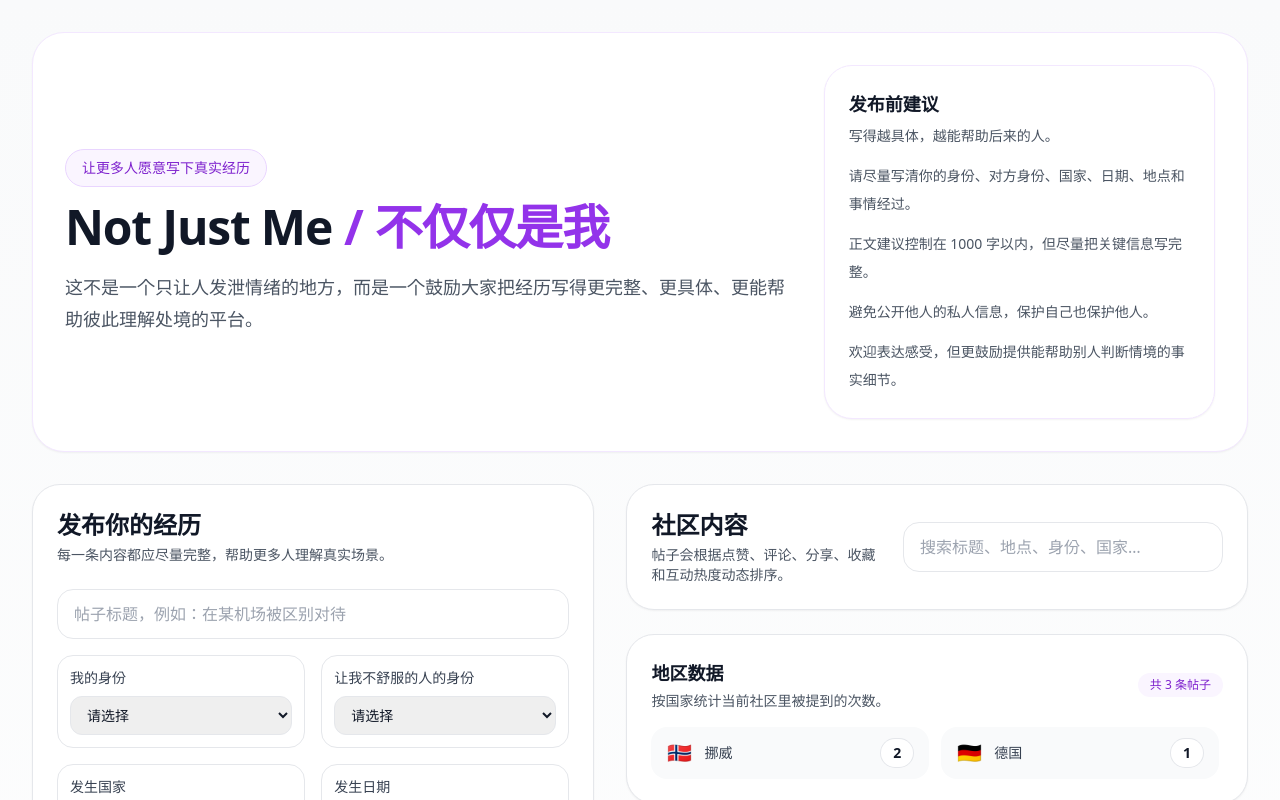
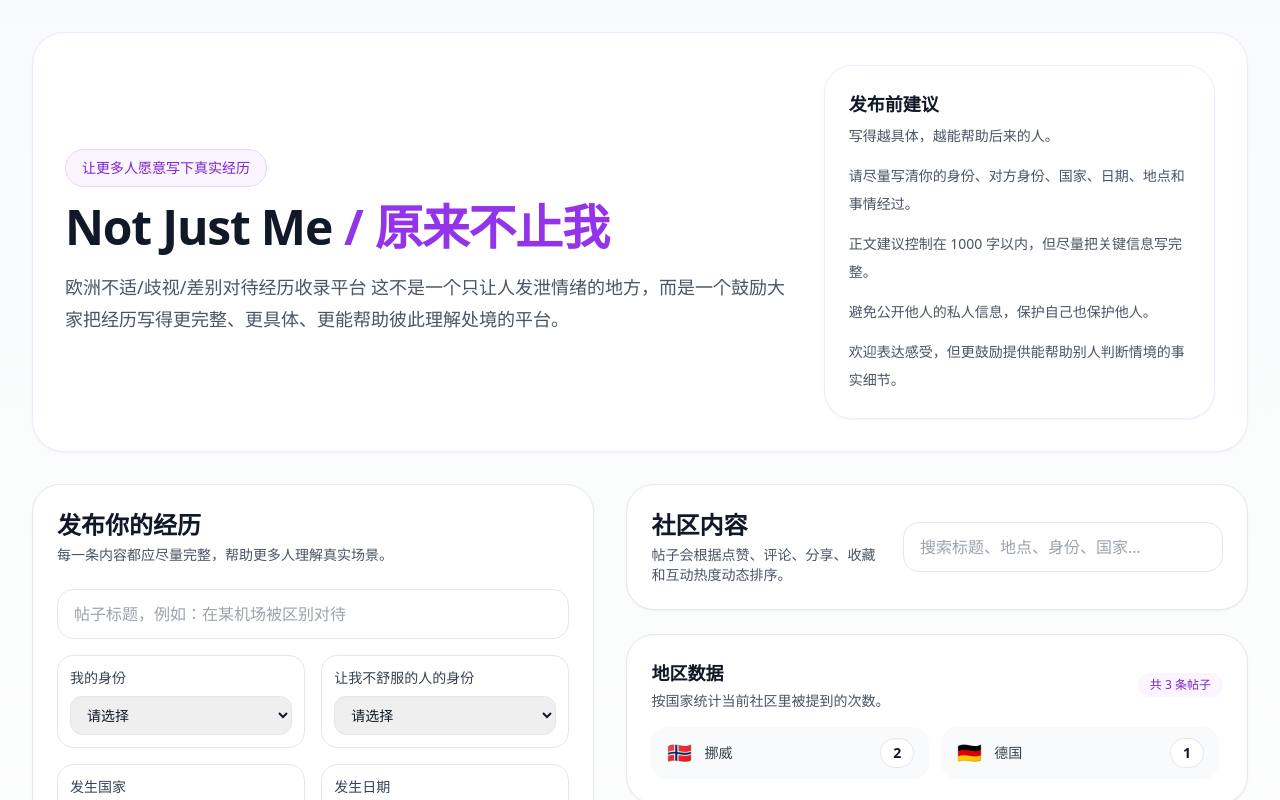
Before and after one commit to contactnotjustme-wq/Notjustme.app, a Next.js app: page / in a window 1280 px wide. Shown: the top 800 px of the page. Built offline with nearby package versions, Linux system fonts and the light colour scheme.

Commit message:
Update index.js

```diff
--- a/pages/index.js
+++ b/pages/index.js
@@ -563,10 +563,11 @@ export default function NotJustMeWebsite() {
               <h1 className="text-4xl font-black tracking-tight sm:text-5xl">
                 <span className="text-gray-900">Not Just Me</span>
                 <span className="mx-3 text-purple-600">/</span>
-                <span className="text-purple-600">不仅仅是我</span>
+                <span className="text-purple-600">原来不止我</span>
               </h1>
               <p className="mt-5 max-w-3xl text-lg leading-8 text-gray-600">
-                这不是一个只让人发泄情绪的地方，而是一个鼓励大家把经历写得更完整、更具体、更能帮助彼此理解处境的平台。
+                欧洲不适/歧视/差别对待经历收录平台
+    这不是一个只让人发泄情绪的地方，而是一个鼓励大家把经历写得更完整、更具体、更能帮助彼此理解处境的平台。
               </p>
             </div>
 
```
